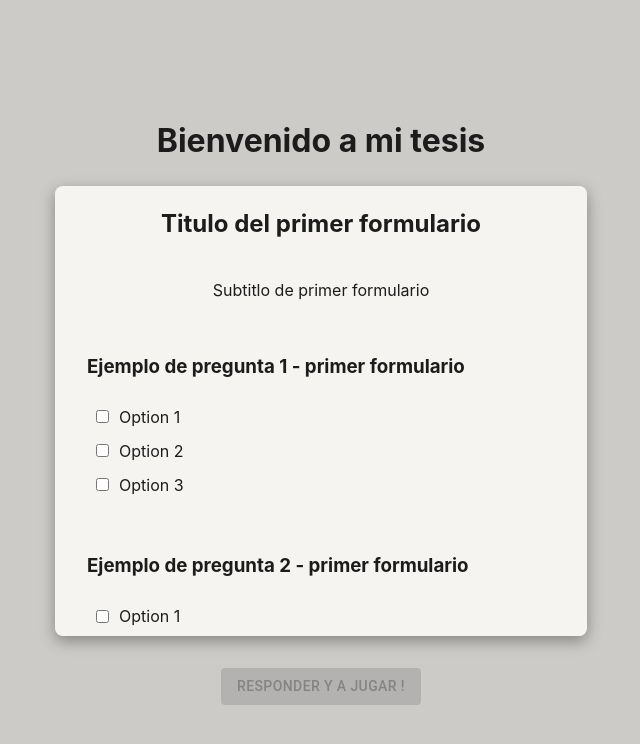
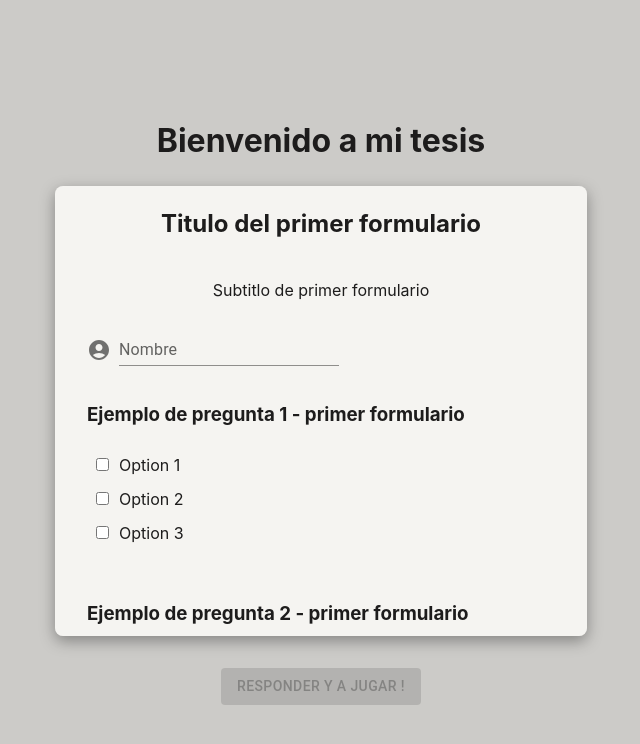
Before and after one commit to fedengarcia/tesis-pinball-game, a React (Vite) app: page / in a window 1280 px wide. Shown: the top 744 px of the page, without its empty margins (319-959 px from the left). Built offline with nearby package versions, Linux system fonts and the light colour scheme.

Commit message:
add name to form

```diff
--- a/package.json
+++ b/package.json
@@ -12,6 +12,7 @@
   "dependencies": {
     "@emotion/react": "^11.11.3",
     "@emotion/styled": "^11.11.0",
+    "@mui/icons-material": "^5.15.9",
     "@mui/material": "^5.15.9",
     "@mui/system": "^5.15.9",
     "canvas": "^2.11.2",
--- a/src/CONSTANTS.js
+++ b/src/CONSTANTS.js
@@ -1,6 +1,8 @@
 export const APP_DATA = {
     APP_TITLE: "Bienvenido a mi tesis",
     APP_SUBTITLE: "Espero que lo disfruten y se diviertan mientras aprendemos",
+    APP_SHOW_LABEL_INPUT: true,
+    APP_NAME_LABEL: "Nombre",
     APP_BUTTON_PLAY: 'Responder y a jugar !',
     APP_BUTTON_END: 'Responder y ver resultados',
     APP_FIRST_FORM: {
--- a/src/components/FirstForm.jsx
+++ b/src/components/FirstForm.jsx
@@ -1,12 +1,13 @@
 import React, { useEffect, useState } from 'react'
 import { StyledFlexCenter, StyledLayoutContent } from '../styled-components/containers'
-import { Button } from '@mui/material'
+import { Button, Input, TextField, InputAdornment, Box } from '@mui/material'
 import { APP_DATA } from '../CONSTANTS'
 import { useNavigate } from 'react-router-dom'
-
+import AccountCircle from '@mui/icons-material/AccountCircle';
 
 export default function FirstForm() {
   const [buttonDisabled, setButtonDisabled] = useState(false);
+  const [name, setName] = useState('')
   const [answers, setAnswers] = useState(() => {
     let answerArray = []
     APP_DATA.APP_FIRST_FORM.QUESTIONS.forEach(question => {
@@ -26,8 +27,9 @@ export default function FirstForm() {
         isCompleted = true
       }
     })
+    if(name === '' && APP_DATA.APP_SHOW_LABEL_INPUT) isCompleted = true
     setButtonDisabled(isCompleted)
-  }, [answers]);
+  }, [answers, name]);
 
   const handlePinballInit = () => {
     console.log(answers)
@@ -45,6 +47,15 @@ export default function FirstForm() {
     <StyledLayoutContent>
       <h2>{APP_DATA.APP_FIRST_FORM.TITLE}</h2>
       <p>{APP_DATA.APP_FIRST_FORM.SUBTITLE}</p>
+      <StyledFlexCenter style={{padding: '0 1em', justifyContent:'flex-start', alignItems:'flex-end'}} direction="row">
+      {APP_DATA.APP_SHOW_LABEL_INPUT &&
+        <Box sx={{ display: 'flex', alignItems: 'flex-end' }}>
+          <AccountCircle sx={{ color: 'action.active', mr: 1, my: 0.5 }} />
+          <TextField id="input-with-sx" label={APP_DATA.APP_NAME_LABEL} variant="standard" value={name} onChange={(e) => setName(e.target.value)}/>
+        </Box>
+      }
+
+      </StyledFlexCenter>
         {APP_DATA.APP_FIRST_FORM.QUESTIONS.length > 0
         ?
           APP_DATA.APP_FIRST_FORM.QUESTIONS.map((question, indexOption) =>
--- a/src/styled-components/containers.jsx
+++ b/src/styled-components/containers.jsx
@@ -13,6 +13,7 @@ export const StyledLayoutContent = styled('div')`
     box-shadow: rgba(0, 0, 0, 0.35) 0px 5px 15px;
     border-radius: 8px;
     margin-bottom: 2em;
+    overflow-x: hidden;
     ::-webkit-scrollbar {
         width: 0.5vw;
       }
```
Also changed, not shown: 1 other file (tests, documents, lock files or other folders).
